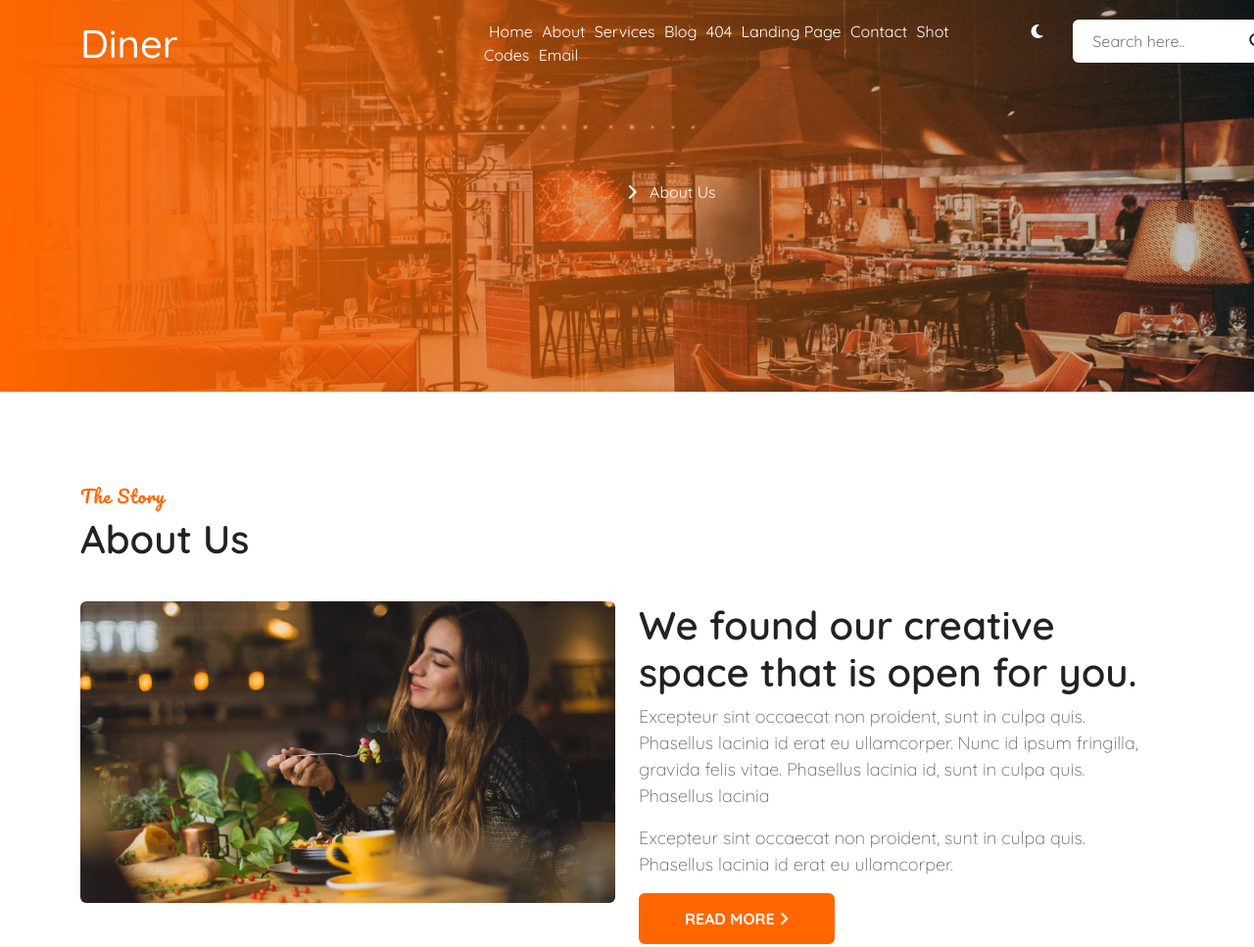
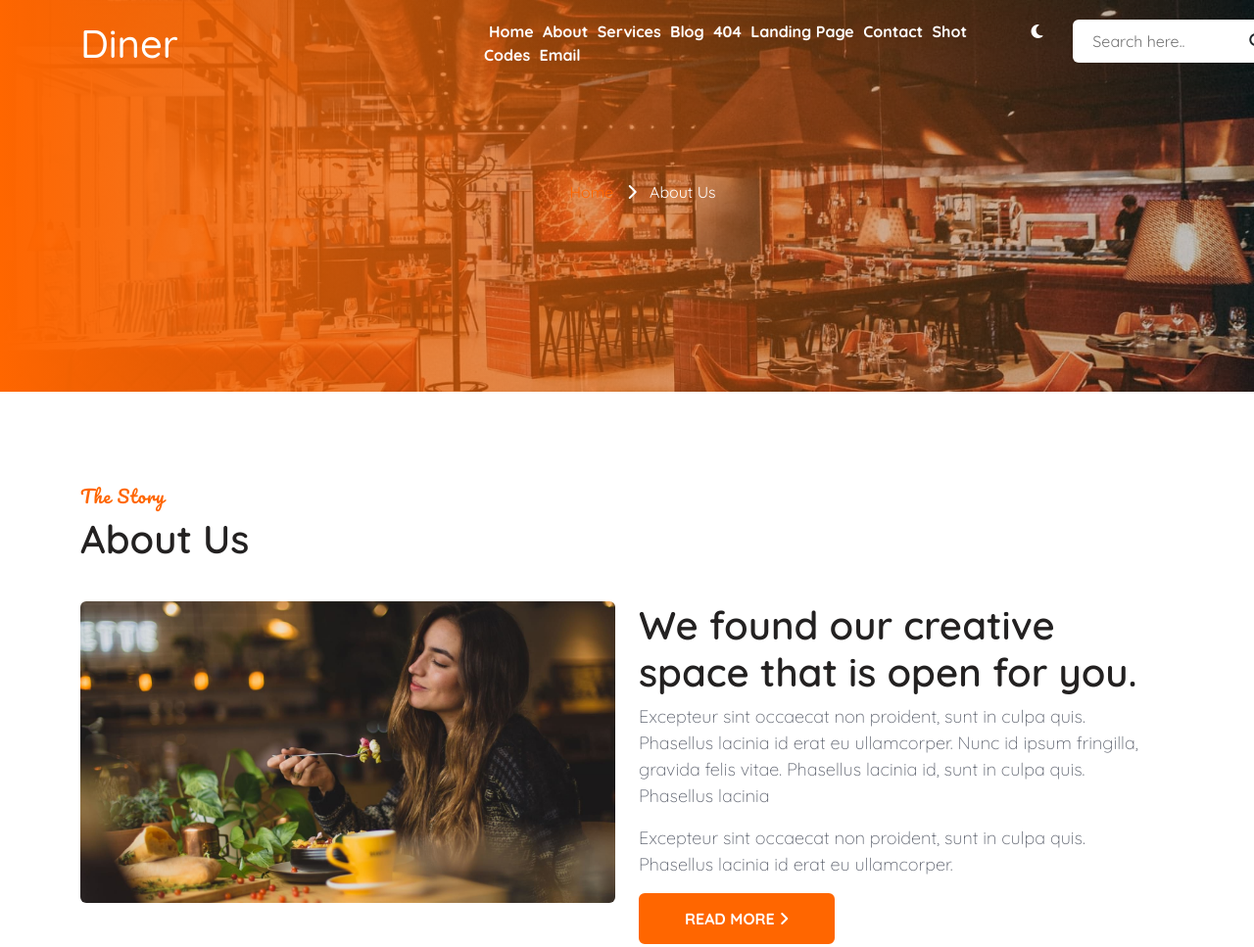
Before and after one commit to trinhhoaithanh/capstone_diner, a plain HTML site: page about.html in a window 1280 px wide. Shown: the top 967 px of the page at 98% size. Drawn offline with nearby package versions, Linux system fonts and the light colour scheme.

Commit message:
update header aboutUs

```diff
--- a/scss/Pages/style_about.scss
+++ b/scss/Pages/style_about.scss
@@ -32,7 +32,7 @@
                                 text-decoration: none;
                                 margin-left: 5px;
                                 color: $color-white-0;
-                                font-size: $fw-0;
+                                font-weight: $fw-0;
 
                                 &:hover{
                                     color:$color-orange-0 ;
```
Also changed, not shown: css/style.css, css/style.min.css, css/style_about.css, css/style_about.min.css, 4 other files.
